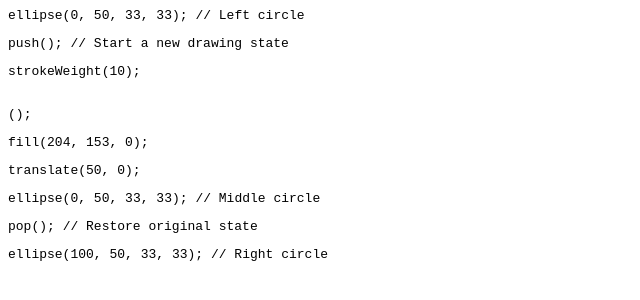
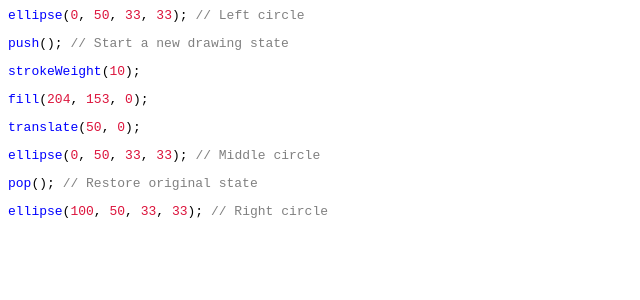
Before and after one commit to felikan/workshop, a plain HTML site: page resources/code_snippets/example.html in a window 1280 px wide. Shown: the whole page, without its empty margins (0-640 px from the left). Drawn offline with Linux system fonts and the light colour scheme.

Commit message:
codify_v2

```diff
--- a/resources/code_snippets/example.html
+++ b/resources/code_snippets/example.html
@@ -1,10 +1,11 @@
+<link rel="stylesheet" href="../css/style.css">
+
 <code class='codeblock'><p><span class="funct">ellipse</span><span class="punct">(</span><span class="number">0</span><span class="punct">,</span> <span class="number">50</span><span class="punct">,</span> <span class="number">33</span><span class="punct">,</span> <span class="number">33</span><span class="punct">)</span><span class="punct">;</span> <span class="comment">// Left circle</span>
 </p><p>
 </p><p><span class="funct">push</span><span class="punct">(</span><span class="punct">)</span><span class="punct">;</span> <span class="comment">// Start a new drawing state</span>
 </p><p><span class="funct">strokeWeight</span><span class="punct">(</span><span class="number">10</span><span class="punct">)</span><span class="punct">;</span>
-</p><p></br><span class="punct">(</span><span class="punct">)</span><span class="punct">;</span>
 </p><p><span class="funct">fill</span><span class="punct">(</span><span class="number">204</span><span class="punct">,</span> <span class="number">153</span><span class="punct">,</span> <span class="number">0</span><span class="punct">)</span><span class="punct">;</span>
-</p><p><h>translate(50, 0)</h><span class="punct">;</span>
+</p><p><span class="funct">translate</span><span class="punct">(</span><span class="number">50</span><span class="punct">,</span> <span class="number">0</span><span class="punct">)</span><span class="punct">;</span>
 </p><p><span class="funct">ellipse</span><span class="punct">(</span><span class="number">0</span><span class="punct">,</span> <span class="number">50</span><span class="punct">,</span> <span class="number">33</span><span class="punct">,</span> <span class="number">33</span><span class="punct">)</span><span class="punct">;</span> <span class="comment">// Middle circle</span>
 </p><p><span class="funct">pop</span><span class="punct">(</span><span class="punct">)</span><span class="punct">;</span> <span class="comment">// Restore original state</span>
 </p><p>
--- a/resources/css/style.css
+++ b/resources/css/style.css
@@ -1,7 +1,40 @@
-* {
+html {
     font-family: "Comic Sans MS";
     max-width: 100%;
     margin: auto;
-    background-color: darkmagenta;
-    color: white;
+    background-color: white;
+    color: black;
 }
+
+.codeblock {
+    background-color: white;
+    color: black;
+}
+
+code.codeblock:nth-child(even) {
+    background-color: lightgray;
+}
+
+code .comment {
+    color: grey;
+}
+
+code .funct {
+    color: blue;
+}
+
+code .number {
+    color: crimson;
+}
+
+code .punct {
+    color: black;
+}
+
+code .math {
+
+}
+
+code .logic {
+
+}
```
Also changed, not shown: resources/code_snippets/example.txt.
